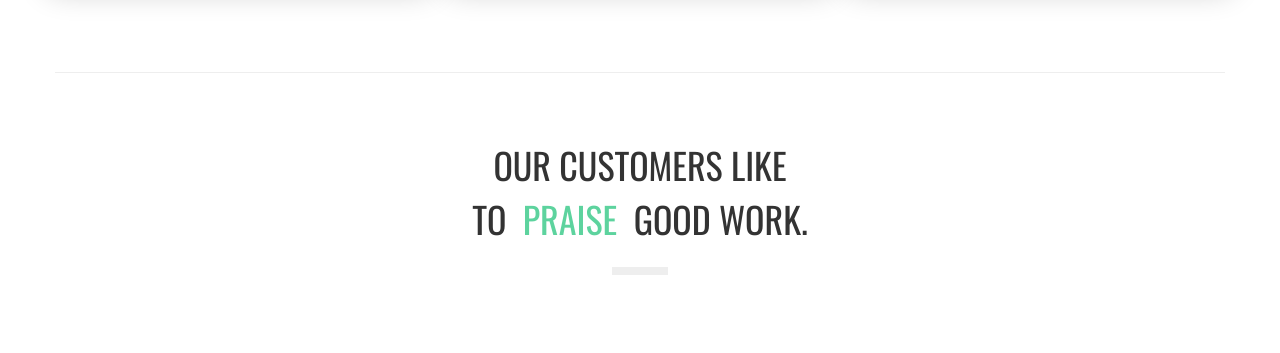
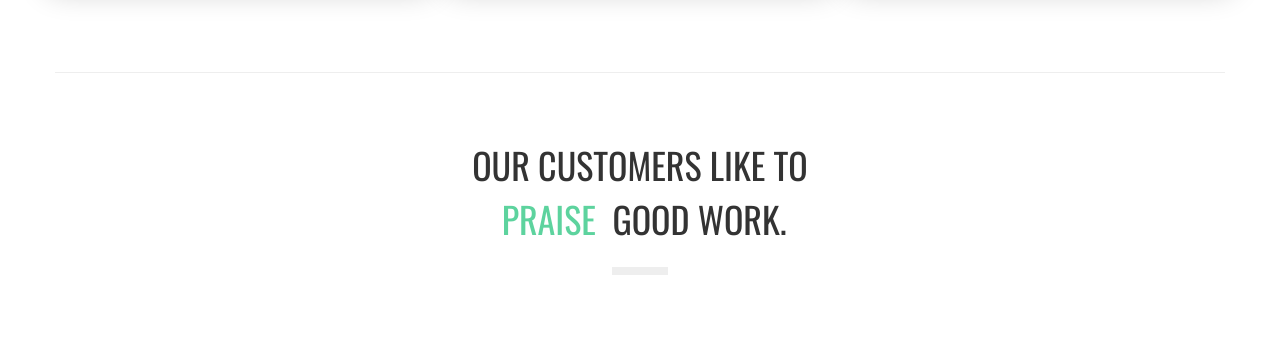
Before and after one commit to mont266/dwpowerwashing, a plain HTML site: page index.html in a window 1280 px wide. Shown: the part 2340-2693 px from the top of the page. Drawn offline with nearby package versions, Linux system fonts and the light colour scheme.

Commit message:
Bug Fix
-Spacing fix in reviews section

```diff
--- a/index.html
+++ b/index.html
@@ -201,7 +201,7 @@
           <div class="shell">
             <div class="range range-xs-center">
               <div class="cell-sm-10 cell-md-8">
-                <h3><span>Our customers like</span><br class="visible-lg-inline"><span>to &nbsp;</span><span class="text-primary wow fadeInUp duration-1" data-wow-delay=".4s">praise</span><span>&nbsp; good work.</span></h3>
+                <h3><span>Our customers like to</span><br class="visible-lg-inline"><span> &nbsp;</span><span class="text-primary wow fadeInUp duration-1" data-wow-delay=".4s">praise</span><span>&nbsp; good work.</span></h3>
                 <hr class="divider divider-sm">
               </div>
             </div>
```
